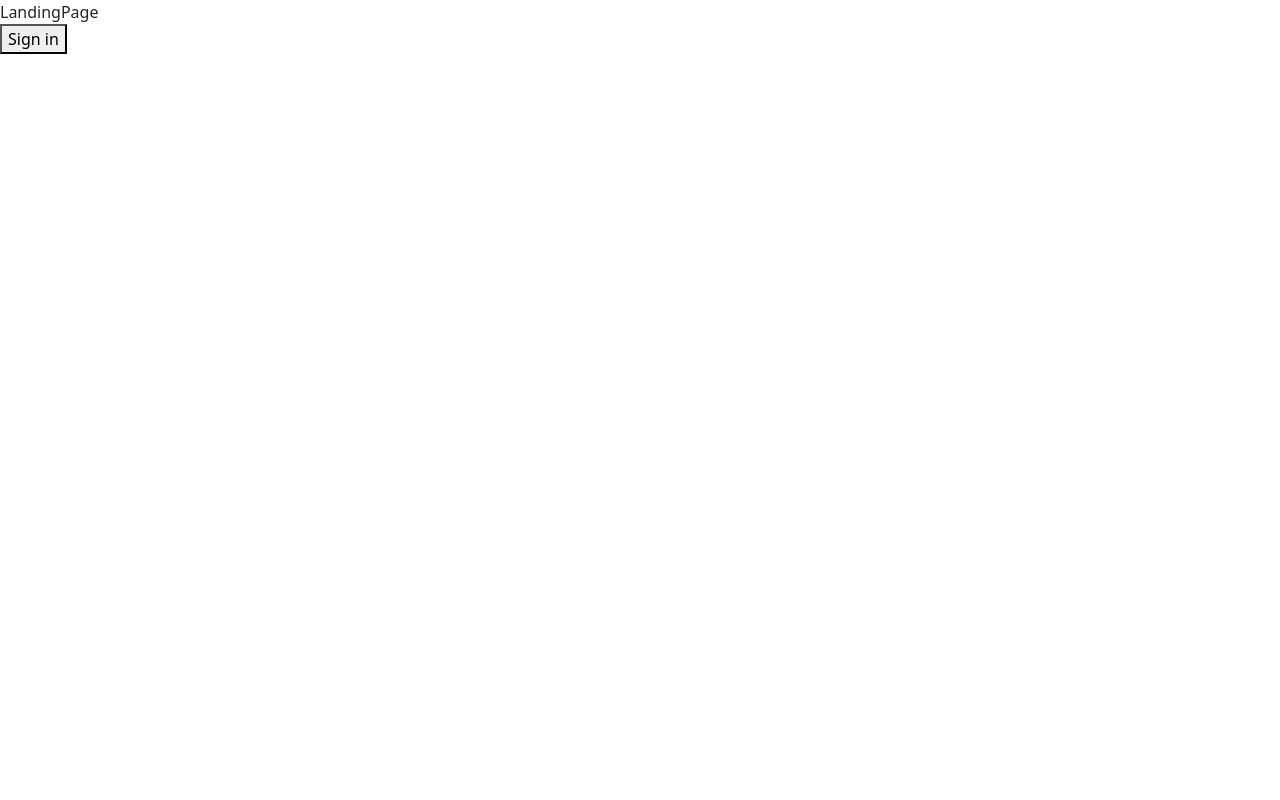
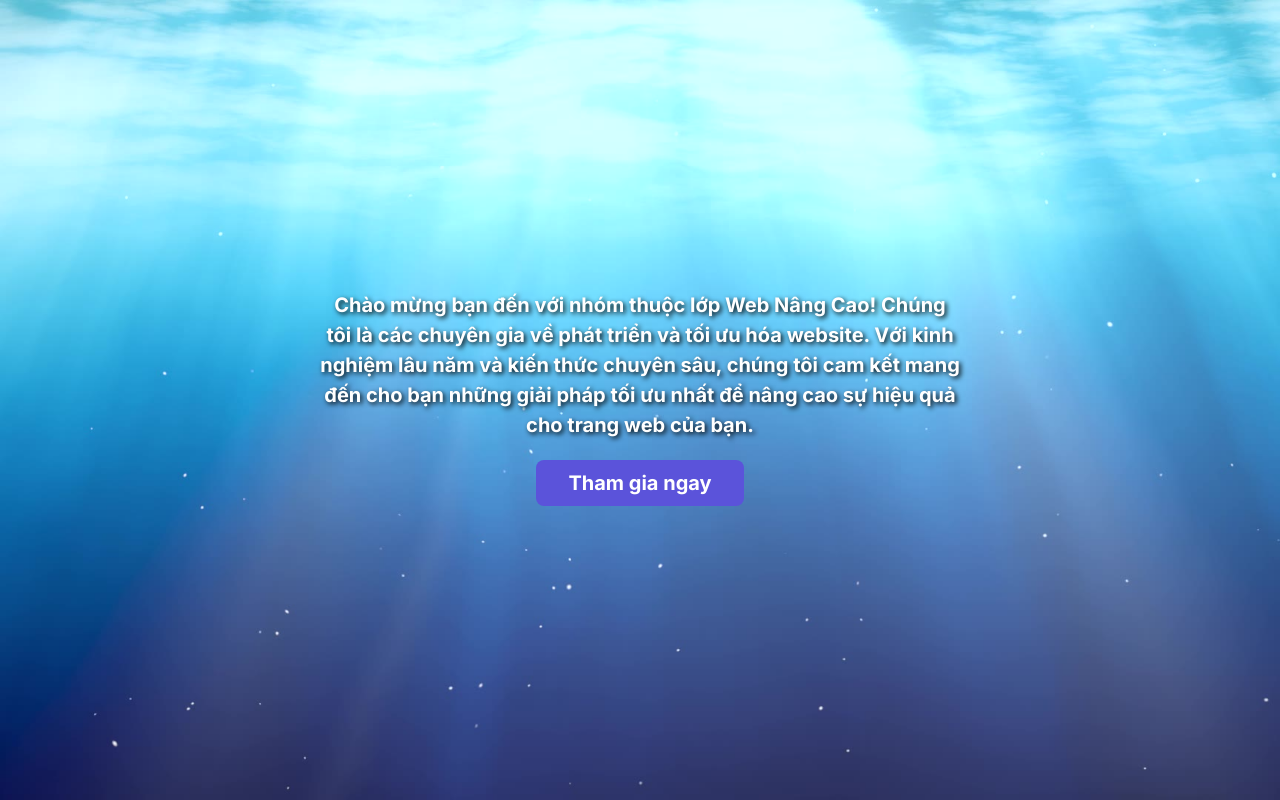
Before and after one commit to khangnl24112002/Advanced-Web-Programming-Midterm, a React (Create React App) app in the folder client/: page / in a window 1280 px wide. Built offline with nearby package versions, Linux system fonts and the light colour scheme.

Commit message:
Add: LandingPage, Fix: UI

```diff
--- a/client/public/index.html
+++ b/client/public/index.html
@@ -9,6 +9,11 @@
   <link rel="stylesheet" href="https://cdn.jsdelivr.net/npm/bootstrap@5.1.3/dist/css/bootstrap.min.css"
     integrity="sha384-1BmE4kWBq78iYhFldvKuhfTAU6auU8tT94WrHftjDbrCEXSU1oBoqyl2QvZ6jIW3" crossorigin="anonymous" />
 
+  <link rel="preconnect" href="https://fonts.googleapis.com">
+  <link rel="preconnect" href="https://fonts.gstatic.com" crossorigin>
+  <link
+    href="https://fonts.googleapis.com/css2?family=Inter:wght@400;500;600;700;800;900&family=Poppins:wght@300;400;500;600;700;800;900&display=swap"
+    rel="stylesheet">
   <title>Mid term Project</title>
 </head>
 
--- a/client/src/components/UserCard/style.css
+++ b/client/src/components/UserCard/style.css
@@ -1,5 +1,5 @@
 .userCard{
-    width: 350px;
+    width: 340px;
     background-color: #FFFFFF;
     padding: 12px 18px;
     border-color: #000000;
--- a/client/src/layouts/Auth/AuthLayout.js
+++ b/client/src/layouts/Auth/AuthLayout.js
@@ -1,19 +1,12 @@
 import React from "react";
 import { useOutlet } from "react-router-dom";
+import "./style.css";
 import "../../style.css";
 const AuthLayout = () => {
     const outlet = useOutlet();
 
     return (
-    <div
-      className="d-flex justify-content-center align-items-center vh-100 bg-image"
-      style={{
-        backgroundImage:
-          'url("https://img.freepik.com/free-photo/lone-tree_181624-46361.jpg?w=1060&t=st=1699518984~exp=1699519584~hmac=d26b8c2bcd19bbe92b805783447dab7fa542ffabce70fcb46c307e1b8fd79776")',
-        backgroundRepeat: "no-repeat",
-        backgroundSize: "cover",
-      }}
-    >
+        <div className="authLayout d-flex justify-content-center align-items-center vh-100 bg-image">
             <div
                 style={{ borderRadius: "20px" }}
                 className="form_container p-5 bg-white shadow-lg"
--- /dev/null
+++ b/client/src/layouts/Auth/style.css
@@ -0,0 +1,6 @@
+.authLayout{
+    width: 100vw;
+    height: 100vh;
+    background: url("../../../public/assets/auth-background.jpg");
+    background-size: cover;
+}
--- a/client/src/layouts/ProtectedLayout/ProtectedLayout.js
+++ b/client/src/layouts/ProtectedLayout/ProtectedLayout.js
@@ -11,10 +11,10 @@ const ProtectedLayout = () => {
     }
 
     return (
-        <>
+        <main className="protectedLayout">
             <MainNavigation />
             <div>{outlet}</div>
-        </>
+        </main>
     );
 };
 
--- a/client/src/pages/Home/style.css
+++ b/client/src/pages/Home/style.css
@@ -3,4 +3,5 @@
     display: flex;
     justify-content: space-between;
     flex-wrap: wrap;
+    gap:6px;
 }
--- a/client/src/pages/Landing Page/LandingPage.js
+++ b/client/src/pages/Landing Page/LandingPage.js
@@ -1,19 +1,30 @@
 import React from "react";
 import { useNavigate } from "react-router-dom";
+
+import "./style.css";
 
 const LandingPage = () => {
     const navigate = useNavigate();
     return (
-    <div>
-      <div>LandingPage</div>
+        <main className="landingPage">
+            <div className="landingPageContext">
+                <p className="landingPageText">
+                    Chào mừng bạn đến với nhóm thuộc lớp Web Nâng Cao! Chúng tôi
+                    là các chuyên gia về phát triển và tối ưu hóa website. Với
+                    kinh nghiệm lâu năm và kiến thức chuyên sâu, chúng tôi cam
+                    kết mang đến cho bạn những giải pháp tối ưu nhất để nâng cao
+                    sự hiệu quả cho trang web của bạn.
+                </p>
                 <button
+                    className="button"
                     onClick={() => {
                         navigate("/auth/sign-in");
                     }}
                 >
-        Sign in
+                    Tham gia ngay
                 </button>
             </div>
+        </main>
     );
 };
 
--- /dev/null
+++ b/client/src/pages/Landing Page/style.css
@@ -0,0 +1,36 @@
+.landingPage {
+    width: 100vw;
+    height: 100vh;
+    background: url("../../../public/assets/landing-page-background.jpg");
+    background-size: cover;
+}
+
+.landingPageContext{
+    position: absolute;
+    top: 50%;
+    left: 50%;
+    transform: translate(-50%, -50%);
+    text-align: center;
+}
+
+.landingPageText{
+    text-align: center;
+    font-family: 'Inter',sans-serif;
+    font-weight: 700;
+    font-size: 20px;
+    color:#FFFFFF;
+    text-shadow: 2px 2px 5px #000000;
+}
+
+.button{
+    border:none;
+    outline: none;
+    padding: 8px 32px;
+    margin:4px 2px;
+    border-radius: 8px;
+    font-family: 'Inter',sans-serif;
+    font-weight: 700;
+    font-size: 20px;
+    background-color: #5b53da;
+    color:#FFFFFF;
+}
--- a/client/src/style.css
+++ b/client/src/style.css
@@ -13,3 +13,7 @@
     width: 65%;
   }
 }
+
+body{
+  font-family: 'Inter',sans-serif;
+}
```
Also changed, not shown: client/public/assets/auth-background.jpg (added), client/public/assets/landing-page-background.jpg (added). Lines whose indentation alone changed are shown as unchanged.
